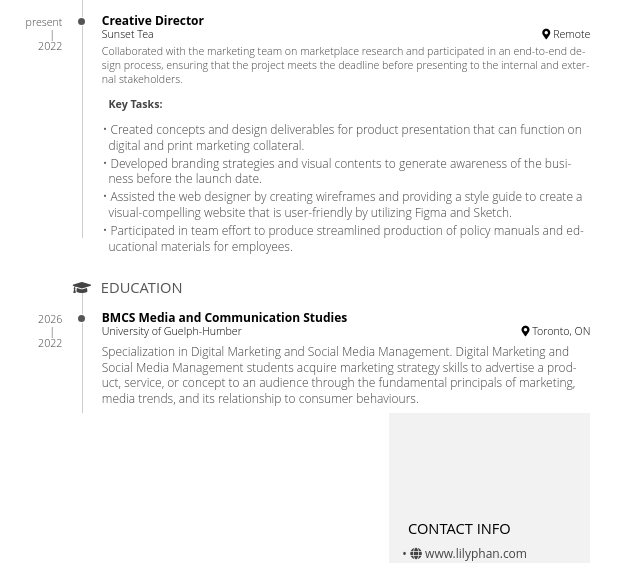
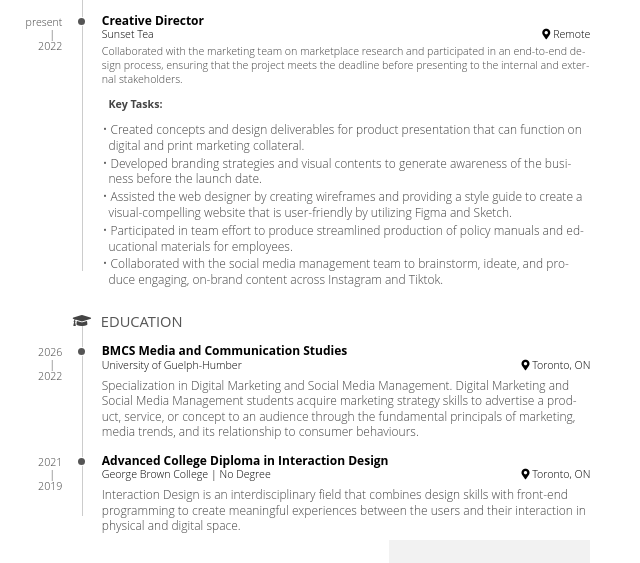
Before and after one commit to leivee/leivee.github.io, a plain HTML site: page index.html in a window 1280 px wide. Shown: the part 526-1089 px from the top of the page, without its empty margins (0-640 px from the left). Drawn offline with Linux system fonts and the light colour scheme.

Commit message:
Update index.html

```diff
--- a/index.html
+++ b/index.html
@@ -81,6 +81,7 @@
                 <li>Developed branding strategies and visual contents to generate awareness of the business before the launch date.</li>
                 <li>Assisted the web designer by creating wireframes and providing a style guide to create a visual-compelling website that is user-friendly by utilizing Figma and Sketch.</li>
                 <li>Participated in team effort to produce streamlined production of policy manuals and educational materials for employees.</li>
+                <li>Collaborated with the social media management team to brainstorm, ideate, and produce engaging, on-brand content across Instagram and Tiktok.</li>
               </ul>
             </div>
           </div>
@@ -105,7 +106,7 @@
             <div style="font-size:9pt;">Specialization in Digital Marketing and Social Media Management. Digital Marketing and Social Media Management students acquire marketing strategy skills to advertise a product, service, or concept to an audience through the fundamental principals of marketing, media trends, and its relationship to consumer behaviours.</div>
           </div>
         </section>
-        <section class="blocks" id="edu">
+        <section class="blocks">
           <div class="date">
             <span>2021</span><span>2019</span>
           </div>
```
